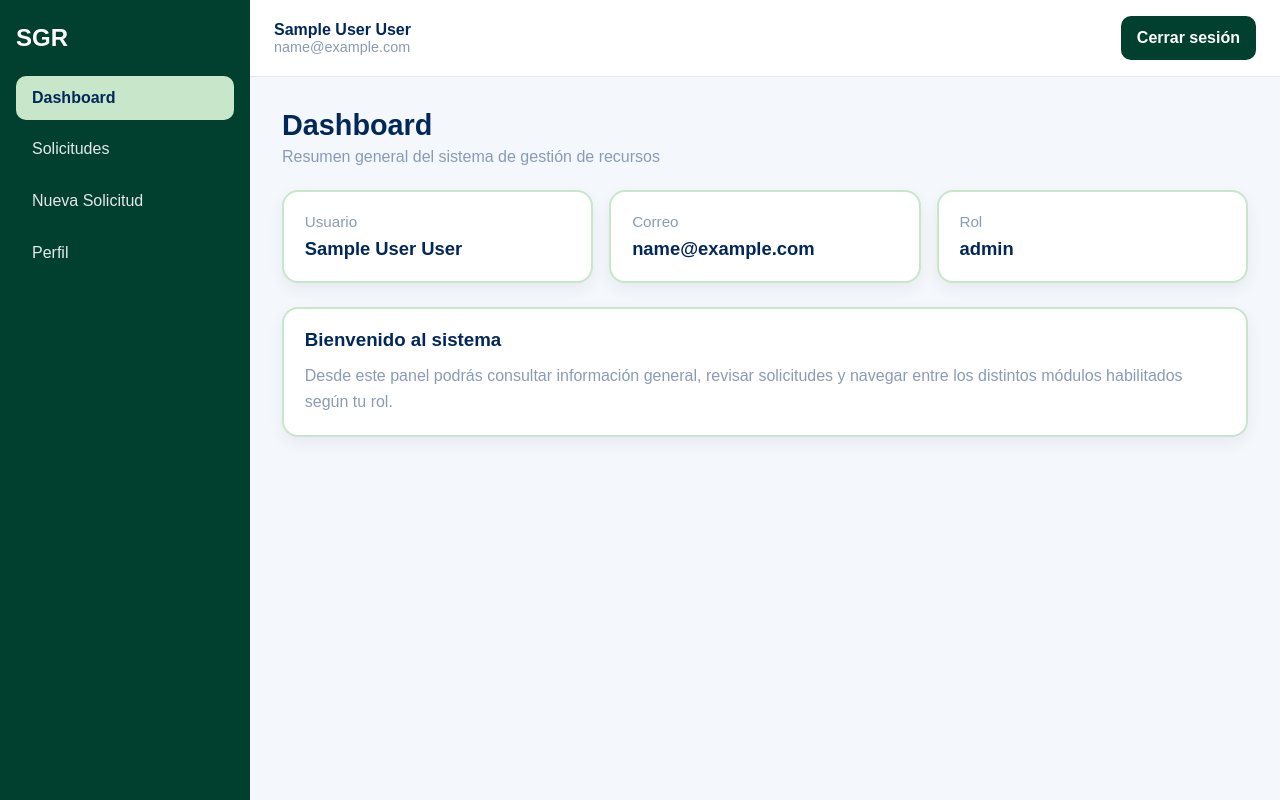
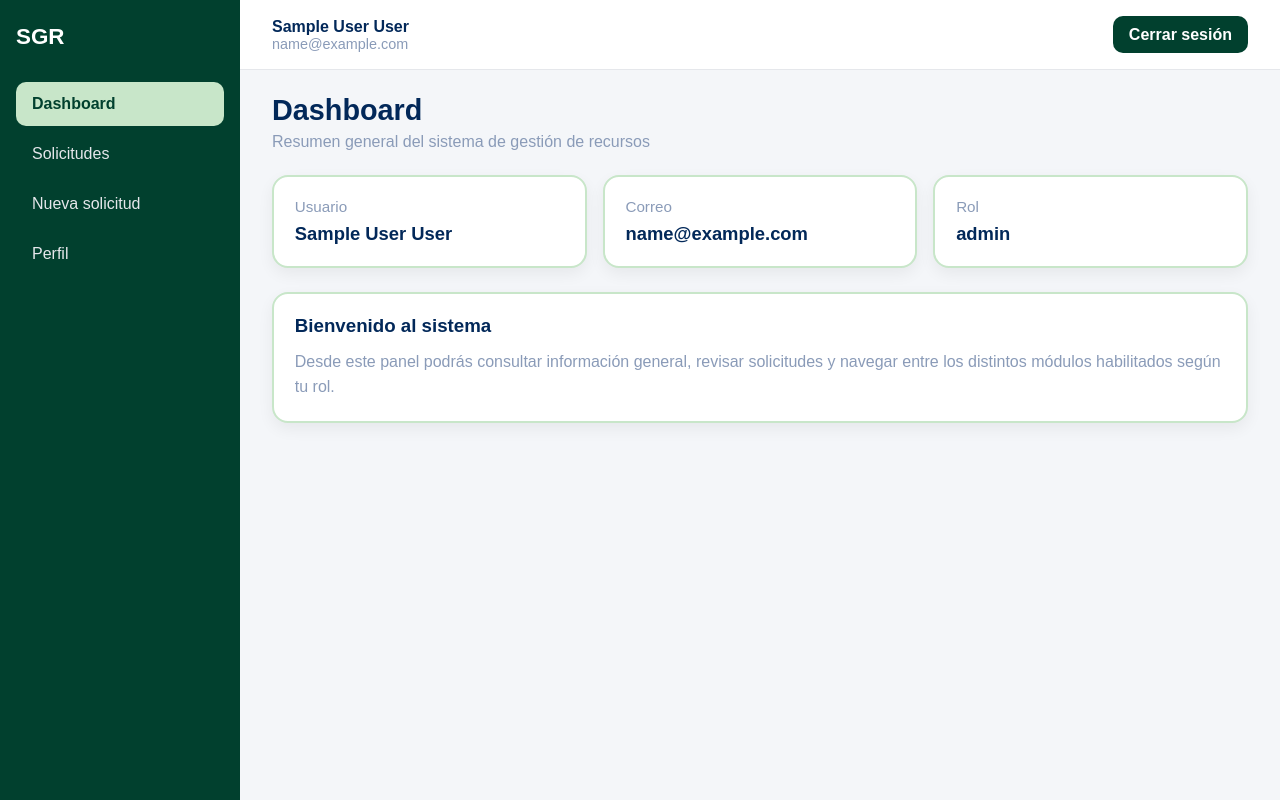
Before and after one commit to GatoGroZero/resource-management-system, a React app in the folder web/: page /dashboard in a window 1280 px wide. Built offline with nearby package versions, Linux system fonts and the light colour scheme; sample sign-in values are in the browser's storage; the HTML template or start-up script is replaced by a standard one.

Commit message:
style(web): mejorar layout principal dashboard (sidebar + topbar)

```diff
--- a/web/src/components/layout/DashboardLayout.jsx
+++ b/web/src/components/layout/DashboardLayout.jsx
@@ -3,14 +3,34 @@ import Topbar from './Topbar'
 
 function DashboardLayout({ children }) {
   return (
-    <div style={{ display: 'flex', minHeight: '100vh', background: '#f4f7fb' }}>
+    <div style={layoutStyle}>
       <Sidebar />
-      <div style={{ flex: 1 }}>
+
+      <div style={contentWrapper}>
         <Topbar />
-        <main style={{ padding: '2rem' }}>{children}</main>
+
+        <main style={mainStyle}>
+          {children}
+        </main>
       </div>
     </div>
   )
 }
 
+const layoutStyle = {
+  display: 'flex',
+  minHeight: '100vh',
+  background: '#F4F6F9',
+}
+
+const contentWrapper = {
+  flex: 1,
+  display: 'flex',
+  flexDirection: 'column',
+}
+
+const mainStyle = {
+  padding: '1.5rem 2rem',
+}
+
 export default DashboardLayout
--- a/web/src/components/layout/Sidebar.jsx
+++ b/web/src/components/layout/Sidebar.jsx
@@ -1,70 +1,71 @@
 import { NavLink } from 'react-router-dom'
 import { useAuth } from '../../context/AuthContext'
-
-const baseLinkStyle = {
-  display: 'block',
-  padding: '0.8rem 1rem',
-  borderRadius: '10px',
-  marginBottom: '0.5rem',
-  fontWeight: '500',
-}
-
-const getLinkStyle = ({ isActive }) => ({
-  ...baseLinkStyle,
-  background: isActive ? '#C8E6C9' : 'transparent',
-  color: isActive ? '#022859' : '#E5E7EB',
-  fontWeight: isActive ? '700' : '500',
-})
 
 function Sidebar() {
   const { user } = useAuth()
   const isAdmin = user?.role === 'ADMIN'
 
   return (
-    <aside
-      style={{
-        width: '250px',
-        background: '#01402E',
-        color: '#FFFFFF',
-        padding: '1.5rem 1rem',
-        minHeight: '100vh',
-      }}
-    >
-      <h2 style={{ marginBottom: '1.5rem', color: '#FFFFFF' }}>SGR</h2>
+    <aside style={sidebarStyle}>
+      <div style={logoStyle}>SGR</div>
 
-      <NavLink to="/dashboard" style={getLinkStyle}>
+      <nav style={{ marginTop: '2rem' }}>
+        <NavLink to="/dashboard" style={linkStyle}>
           Dashboard
         </NavLink>
 
-      <NavLink to="/requests" end style={getLinkStyle}>
+        <NavLink to="/requests" end style={linkStyle}>
           Solicitudes
         </NavLink>
 
-      <NavLink to="/requests/new" style={getLinkStyle}>
-        Nueva Solicitud
+        <NavLink to="/requests/new" style={linkStyle}>
+          Nueva solicitud
         </NavLink>
 
         {isAdmin && (
           <>
-          <NavLink to="/spaces" style={getLinkStyle}>
+            <NavLink to="/spaces" style={linkStyle}>
               Espacios
             </NavLink>
 
-          <NavLink to="/equipments" style={getLinkStyle}>
+            <NavLink to="/equipments" style={linkStyle}>
               Equipos
             </NavLink>
 
-          <NavLink to="/history" style={getLinkStyle}>
+            <NavLink to="/history" style={linkStyle}>
               Historial
             </NavLink>
           </>
         )}
 
-      <NavLink to="/profile" style={getLinkStyle}>
+        <NavLink to="/profile" style={linkStyle}>
           Perfil
         </NavLink>
+      </nav>
     </aside>
   )
 }
 
+const sidebarStyle = {
+  width: '240px',
+  background: '#01402E',
+  color: '#FFFFFF',
+  padding: '1.5rem 1rem',
+}
+
+const logoStyle = {
+  fontSize: '1.4rem',
+  fontWeight: '800',
+}
+
+const linkStyle = ({ isActive }) => ({
+  display: 'block',
+  padding: '0.8rem 1rem',
+  borderRadius: '10px',
+  marginBottom: '0.4rem',
+  color: isActive ? '#01402E' : '#E5E7EB',
+  background: isActive ? '#C8E6C9' : 'transparent',
+  fontWeight: isActive ? '700' : '500',
+})
+
 export default Sidebar
--- a/web/src/components/layout/Topbar.jsx
+++ b/web/src/components/layout/Topbar.jsx
@@ -1,49 +1,44 @@
-import { useNavigate } from 'react-router-dom'
 import { useAuth } from '../../context/AuthContext'
 
 function Topbar() {
   const { user, logout } = useAuth()
-  const navigate = useNavigate()
-
-  const handleLogout = () => {
-    logout()
-    navigate('/login')
-  }
 
   return (
-    <header
-      style={{
-        background: '#FFFFFF',
-        padding: '1rem 1.5rem',
-        borderBottom: '1px solid #E5E7EB',
-        display: 'flex',
-        justifyContent: 'space-between',
-        alignItems: 'center',
-      }}
-    >
+    <header style={topbarStyle}>
       <div>
         <strong style={{ color: '#022859' }}>
           {user?.name} {user?.lastName}
         </strong>
-        <p style={{ color: '#8A9BB8', fontSize: '0.9rem' }}>{user?.email}</p>
+        <div style={{ color: '#8A9BB8', fontSize: '0.9rem' }}>
+          {user?.email}
+        </div>
       </div>
 
-      <button
-        onClick={handleLogout}
-        style={{
-          padding: '0.8rem 1rem',
-          border: 'none',
-          borderRadius: '10px',
-          background: '#01402E',
-          color: '#FFFFFF',
-          cursor: 'pointer',
-          fontWeight: '700',
-        }}
-      >
+      <button onClick={logout} style={buttonStyle}>
         Cerrar sesión
       </button>
     </header>
   )
 }
 
+const topbarStyle = {
+  height: '70px',
+  background: '#FFFFFF',
+  borderBottom: '1px solid #E5E7EB',
+  display: 'flex',
+  justifyContent: 'space-between',
+  alignItems: 'center',
+  padding: '0 2rem',
+}
+
+const buttonStyle = {
+  background: '#01402E',
+  color: '#FFFFFF',
+  border: 'none',
+  padding: '0.6rem 1rem',
+  borderRadius: '10px',
+  cursor: 'pointer',
+  fontWeight: '600',
+}
+
 export default Topbar
```
Lines whose indentation alone changed are shown as unchanged.
